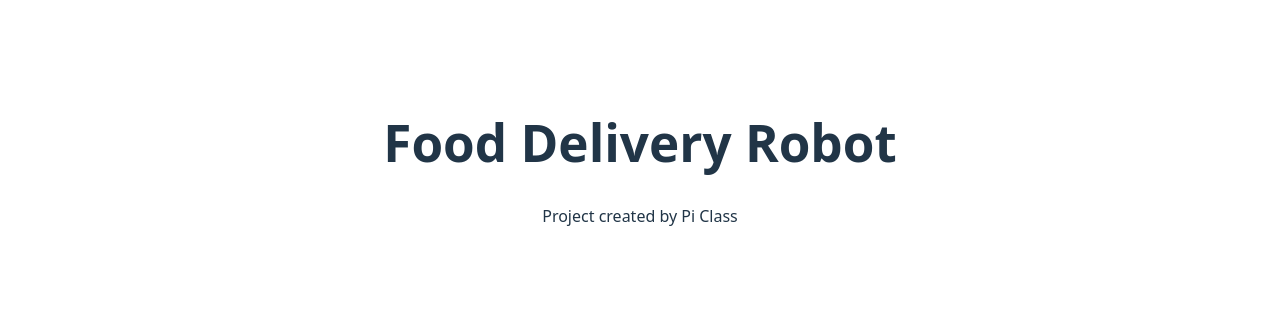
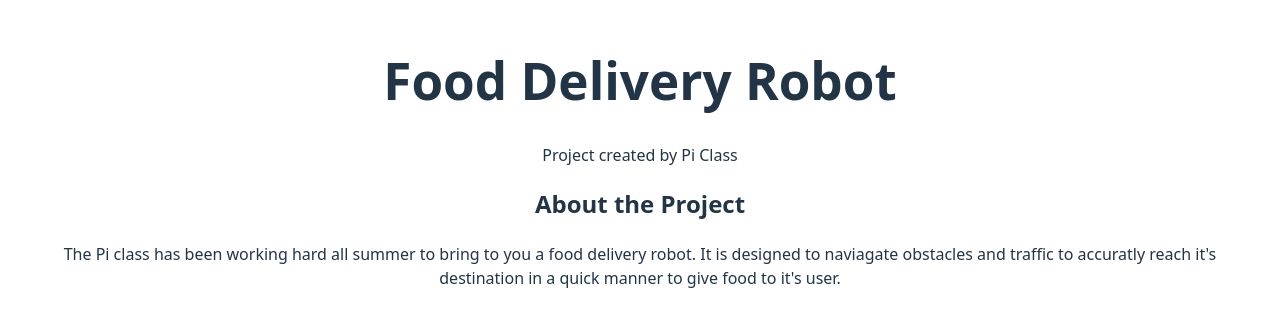
Before and after one commit to clocngyn/delivery-robot, a React (Vite) app in the folder web-app/: page / in a window 1280 px wide. Shown: the part 238-564 px from the top of the page. Built offline with nearby package versions, Linux system fonts and the light colour scheme.

Commit message:
Second test homepage

```diff
--- a/web-app/src/App.jsx
+++ b/web-app/src/App.jsx
@@ -9,11 +9,18 @@ function App() {
   return (
     <div className = "Home">
       {/* Intro */}
-      <header className = "header">
+      <header className = "Intro">
        <h1>Food Delivery Robot</h1>
        <p>Project created by Pi Class</p>
       </header>
 
+      <section className = "About">
+        <h2>About the Project</h2>
+        <p> The Pi class has been working hard all summer to bring to you a food delivery robot.
+          It is designed to naviagate obstacles and traffic to accuratly reach it's destination in a quick
+          manner to give food to it's user.
+        </p>
+      </section>
 
     </div>
   )
```
